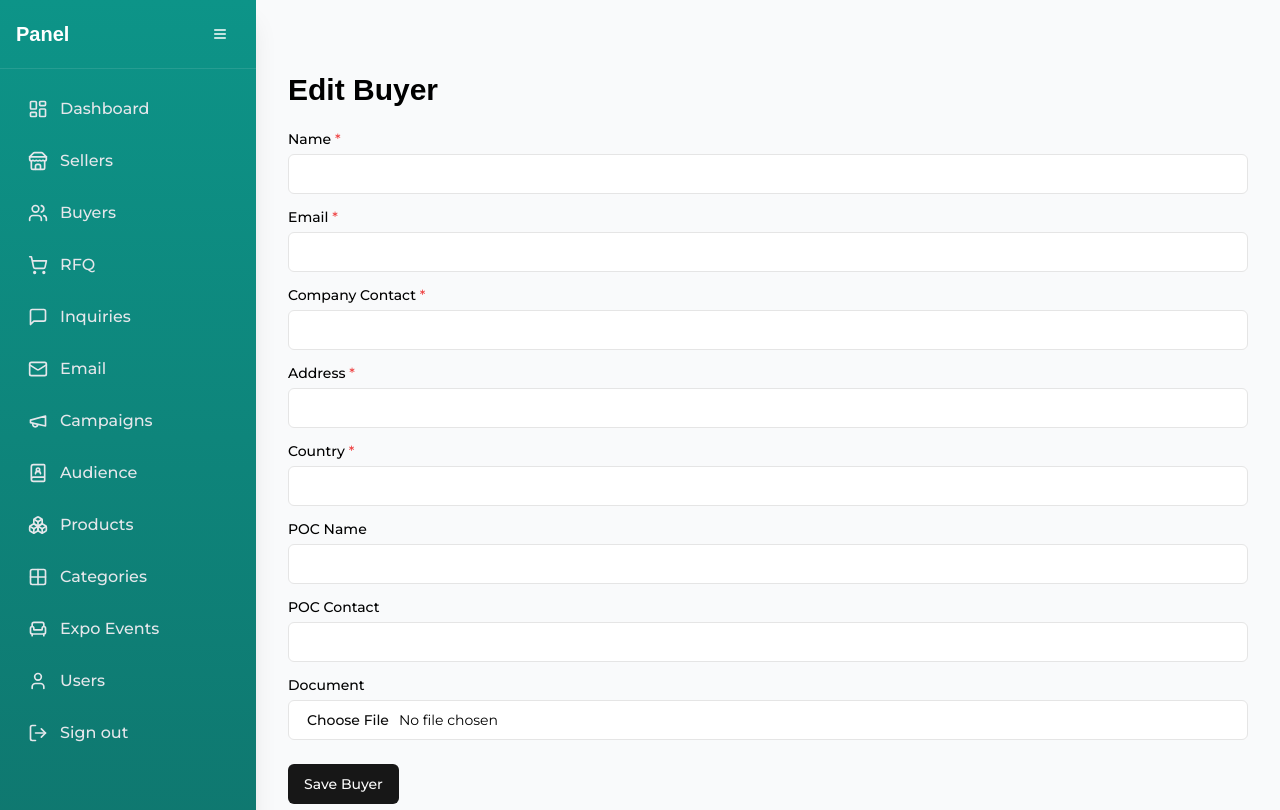
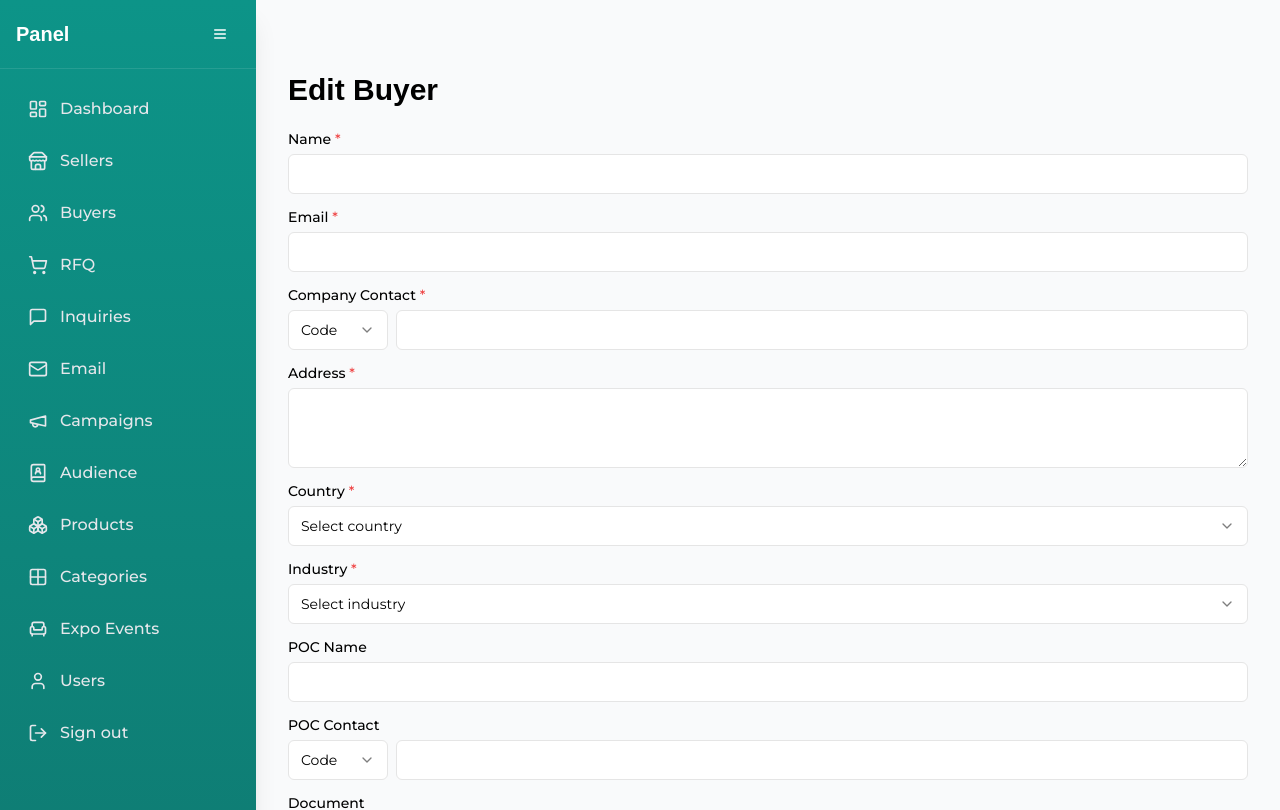
Before and after one commit to Tayyabbutt1133/trade, a Next.js app: page /dashboard/buyers/1 in a window 1280 px wide. Shown: the top 810 px of the page. Built offline with nearby package versions, Linux system fonts and the light colour scheme.

Commit message:
feat: enhance BuyerForm with additional fields, validation, and error handling; integrate ContactInput and update form submission logic

```diff
--- a/app/(dashboard)/dashboard/buyers/components/BuyerForm.jsx
+++ b/app/(dashboard)/dashboard/buyers/components/BuyerForm.jsx
@@ -1,8 +1,12 @@
+"use client"
+import React, { useState } from "react"
 import { Button } from "@/components/ui/button"
 import { fonts } from "@/components/ui/font"
 import { Input } from "@/components/ui/input"
 import { Label } from "@/components/ui/label"
 import { Select, SelectContent, SelectItem, SelectTrigger, SelectValue } from "@/components/ui/select"
+import { Textarea } from "@/components/ui/textarea"
+import { ContactInput } from "@/components/ContactInput"
 
 const industries = [
   "Technology",
@@ -14,47 +18,147 @@ const industries = [
   "Agriculture",
   "Energy",
   "Transportation",
-  "Entertainment"
+  "Entertainment",
 ]
+
+const countries = [
+  "United States",
+  "United Kingdom",
+  "Canada",
+  "Australia",
+  "Germany",
+  "France",
+  "Japan",
+  "India",
+  "Brazil",
+  "South Africa",
+  // Add more countries as needed
+]
+
+const statusOptions = ["Active", "Inactive", "Block"]
 
 const formFields = [
   { id: "buyer-name", label: "Name", type: "text", required: true },
   { id: "buyer-email", label: "Email", type: "email", required: true },
-  { id: "buyer-company-contact", label: "Company Contact", type: "tel", required: true },
-  { id: "buyer-address", label: "Address", type: "text", required: true },
-  { id: "buyer-country", label: "Country", type: "text", required: true },
-  { id: "poc-name", label: "POC Name", type: "text", required: false },
-  { id: "poc-contact", label: "POC Contact", type: "text", required: false },
-  { id: "document", label: "Document", type: "file", required: false },
+  { id: "buyer-company-contact", label: "Company Contact", type: "contact", required: true },
+  { id: "buyer-address", label: "Address", type: "textarea", required: true, maxLength: 199 },
+  { id: "buyer-country", label: "Country", type: "select", required: true, options: countries },
+  { id: "buyer-industry", label: "Industry", type: "select", required: true, options: industries },
+  { id: "poc-name", label: "POC Name", type: "text", required: false, maxLength: 99 },
+  { id: "poc-contact", label: "POC Contact", type: "contact", required: false },
+  {
+    id: "document",
+    label: "Document",
+    type: "file",
+    required: false,
+    multiple: true,
+    accept: ".pdf,.doc,.docx,.xls,.xlsx,.jpg,.png,.bmp,.tiff",
+  },
+  { id: "status", label: "Status", type: "select", required: true, options: statusOptions },
 ]
 
 export function BuyerForm() {
+  const [formData, setFormData] = useState({})
+  const [errors, setErrors] = useState({})
+
+  const handleInputChange = (id, value) => {
+    setFormData((prev) => ({ ...prev, [id]: value }))
+    validateField(id, value)
+  }
+
+  const validateField = (id, value) => {
+    let error = ""
+    if (formFields.find((field) => field.id === id)?.required && !value) {
+      error = "This field is required"
+    } else if (id === "buyer-email" && !/\S+@\S+\.\S+/.test(value)) {
+      error = "Invalid email address"
+    }
+    setErrors((prev) => ({ ...prev, [id]: error }))
+  }
+
+  const handleSubmit = (e) => {
+    e.preventDefault()
+    const newErrors = {}
+    formFields.forEach((field) => {
+      validateField(field.id, formData[field.id])
+      if (errors[field.id]) {
+        newErrors[field.id] = errors[field.id]
+      }
+    })
+    if (Object.keys(newErrors).length === 0) {
+      console.log("Form submitted:", formData)
+      // Handle form submission
+    } else {
+      setErrors(newErrors)
+    }
+  }
+
   return (
-    <form className={`grid ${fonts.montserrat} gap-6`}>
+      <form onSubmit={handleSubmit} className={`grid ${fonts.montserrat} gap-6`}>
         <div className="grid gap-4">
           {formFields.map((field) => (
             <div key={field.id} className="grid gap-2">
-            <Label htmlFor={field.id}>{field.label} <span className="text-red-500">{field.required ? "*" : ""}</span></Label>
-            <Input id={field.id} type={field.type} required={field.required} />
-          </div>
-        ))}
-        {/* <div className="grid gap-2">
-          <Label htmlFor="seller-industry">Industry</Label>
-          <Select>
-            <SelectTrigger id="seller-industry">
-              <SelectValue placeholder="Select an industry" />
+              <Label htmlFor={field.id}>
+                {field.label} {field.required && <span className="text-red-500">*</span>}
+              </Label>
+              {field.type === "select" ? (
+                <Select onValueChange={(value) => handleInputChange(field.id, value)} required={field.required}>
+                  <SelectTrigger id={field.id}>
+                    <SelectValue placeholder={`Select ${field.label.toLowerCase()}`} />
                   </SelectTrigger>
                   <SelectContent>
-              {industries.map((industry) => (
-                <SelectItem key={industry} value={industry.toLowerCase()}>
-                  {industry}
+                    {field.options.map((option) => (
+                      <SelectItem key={option} value={option.toLowerCase()}>
+                        {option}
                       </SelectItem>
                     ))}
                   </SelectContent>
                 </Select>
-        </div> */}
+              ) : field.type === "contact" ? (
+                <ContactInput
+                  id={field.id}
+                  value={formData[field.id] || { countryCode: "", number: "" }}
+                  onChange={handleInputChange}
+                />
+              ) : field.type === "textarea" ? (
+                <Textarea
+                  id={field.id}
+                  value={formData[field.id] || ""}
+                  onChange={(e) => handleInputChange(field.id, e.target.value)}
+                  required={field.required}
+                  maxLength={field.maxLength}
+                />
+              ) : field.type === "file" ? (
+                <>
+                  <Input
+                    id={field.id}
+                    type="file"
+                    onChange={(e) => handleInputChange(field.id, e.target.files)}
+                    required={field.required}
+                    multiple={field.multiple}
+                    accept={field.accept}
+                  />
+                  <p className="text-gray-500 text-sm mt-1">
+                    Accepted file types: {field.accept.replace(/\./g, '').replace(/,/g, ', ')}
+                  </p>
+                </>
+              ) : (
+                <Input
+                  id={field.id}
+                  type={field.type}
+                  value={formData[field.id] || ""}
+                  onChange={(e) => handleInputChange(field.id, e.target.value)}
+                  required={field.required}
+                  maxLength={field.maxLength}
+                />
+              )}
+
             </div>
-      <Button className="w-fit" type="submit">Save Buyer</Button>
+          ))}
+        </div>
+        <Button className="w-fit" type="submit">
+          Save Buyer
+        </Button>
       </form>
     )
 }
--- a/app/(dashboard)/dashboard/buyers/page.jsx
+++ b/app/(dashboard)/dashboard/buyers/page.jsx
@@ -1,6 +1,7 @@
 "use client";
 
 import { DataTable } from "@/components/data-table";
+import TableActionBtn from "@/components/table-action-btn";
 import { Button } from "@/components/ui/button";
 import { fonts } from "@/components/ui/font";
 import { PlusCircle } from "lucide-react";
@@ -12,6 +13,10 @@ const columns = [
   { accessorKey: "phone", header: "Phone" },
   { accessorKey: "address", header: "Address" },
   { accessorKey: "country", header: "Country" },
+  {
+    accessorKey: "Actions",
+    cell: ({ row }) => <TableActionBtn page="buyers" data={row.original} />,
+  },
 ];
 
 const data = [
--- a/app/(dashboard)/dashboard/sellers/components/SellerForm.jsx
+++ b/app/(dashboard)/dashboard/sellers/components/SellerForm.jsx
@@ -167,7 +167,6 @@ export function SellerForm() {
                 onChange={(e) => handleInputChange(field.id, e.target.value)}
                 required={field.required}
                 maxLength={field.maxLength}
-                list={field.suggestions ? `${field.id}-suggestions` : undefined}
               />
             )}
           </div>
```
Lines whose indentation alone changed are shown as unchanged.
